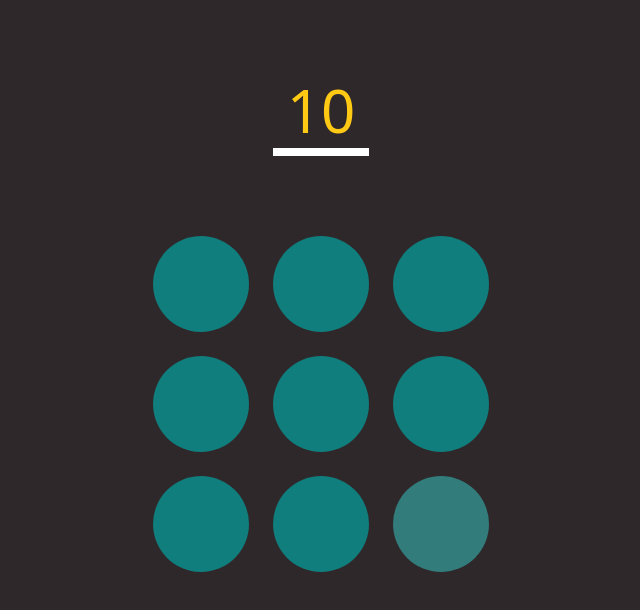
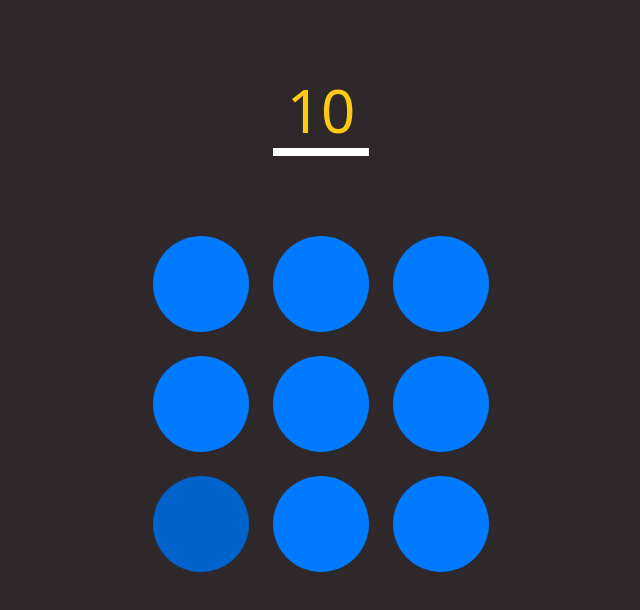
Before and after one commit to SornchaiTheDev/colornonym, a Next.js app: page / in a window 1280 px wide. Shown: the top 610 px of the page, without its empty margins (319-959 px from the left). Built offline with nearby package versions, Linux system fonts and the light colour scheme.

Commit message:
Add : Color Button Components & Reset Timer

```diff
--- /dev/null
+++ b/components/ColorBtn.js
@@ -0,0 +1,25 @@
+import React, { useContext } from "react";
+import { Context } from "../hooks/context";
+
+function ColorBtn({ color, isCorrect }) {
+  const { startTimer, resetTimer } = useContext(Context);
+  const validateColor = () => {
+    startTimer();
+    if (isCorrect) {
+      resetTimer();
+    } else {
+      startTimer();
+    }
+  };
+  return (
+    <div
+      className={`w-24 h-24 rounded-full`}
+      onClick={validateColor}
+      style={{
+        background: color,
+      }}
+    ></div>
+  );
+}
+
+export default ColorBtn;
--- a/components/ColorParts.js
+++ b/components/ColorParts.js
@@ -1,22 +1,14 @@
-import React from "react";
-import useTimer from "../hooks/timer";
+import useColor from "../hooks/colorgenerate";
+import ColorBtn from "./ColorBtn";
 
 function ColorParts() {
-  const [timer, startTimer] = useTimer();
-  React.useEffect(() => {
-    startTimer();
-  }, []);
+  const [colors, correctIndex] = useColor();
+
   return (
     <div className="grid grid-cols-3 gap-6 mt-20">
-      <div className="w-24 h-24 rounded-full bg-[#107E7D]"></div>
-      <div className="w-24 h-24 rounded-full bg-[#107E7D]"></div>
-      <div className="w-24 h-24 rounded-full bg-[#107E7D]"></div>
-      <div className="w-24 h-24 rounded-full bg-[#107E7D]"></div>
-      <div className="w-24 h-24 rounded-full bg-[#107E7D]"></div>
-      <div className="w-24 h-24 rounded-full bg-[#107E7D]"></div>
-      <div className="w-24 h-24 rounded-full bg-[#107E7D]"></div>
-      <div className="w-24 h-24 rounded-full bg-[#107E7D]"></div>
-      <div className="w-24 h-24 rounded-full bg-[#327c7b]"></div>
+      {colors.map((color, index) => (
+        <ColorBtn key={index} color={color} isCorrect={index == correctIndex} />
+      ))}
     </div>
   );
 }
--- a/components/timer.js
+++ b/components/timer.js
@@ -1,12 +1,12 @@
-import React from "react";
-import useTimer from "../hooks/timer";
+import React, { useContext } from "react";
+import { Context } from "../hooks/context";
 
 function Timer() {
-  const [time, startTimer] = useTimer();
+  const { timer } = useContext(Context);
 
   return (
     <div className="flex justify-center items-center flex-col space-y-2">
-      <h1 className="text-timer text-6xl">{time}</h1>
+      <h1 className="text-timer text-6xl">{timer}</h1>
       <span className="w-24 h-2 bg-white "></span>
     </div>
   );
--- /dev/null
+++ b/hooks/colorgenerate.js
@@ -0,0 +1,34 @@
+import React, { useState } from "react";
+
+function hslToHex(h, s, l) {
+  l /= 100;
+  const a = (s * Math.min(l, 1 - l)) / 100;
+  const f = (n) => {
+    const k = (n + h / 30) % 12;
+    const color = l - a * Math.max(Math.min(k - 3, 9 - k, 1), -1);
+    return Math.round(255 * color)
+      .toString(16)
+      .padStart(2, "0"); // convert to Hex and prefix "0" if needed
+  };
+  return `#${f(0)}${f(8)}${f(4)}`;
+}
+
+function useColor() {
+  const [colors, setColors] = useState([]);
+  const [correctIndex, setCorrectIndex] = useState(0);
+  React.useEffect(() => {
+    let colorsArray = new Array(9).fill("");
+    const random = Math.floor(Math.random() * 360);
+    colorsArray.forEach((_, index) => {
+      colorsArray[index] = hslToHex(random, 100, 50);
+    });
+    const randomIndex = Math.floor(Math.random() * colorsArray.length);
+    colorsArray[randomIndex] = hslToHex(random, 100, 40);
+    setCorrectIndex(randomIndex);
+    setColors(colorsArray);
+  }, []);
+
+  return [colors, correctIndex];
+}
+
+export default useColor;
--- a/hooks/context.js
+++ b/hooks/context.js
@@ -1,8 +1,16 @@
 import React, { createContext, useContext, useRe } from "react";
+import useTimer from "./timer";
 
-const Context = createContext(null);
+// Context Initial
+export const Context = createContext(null);
+
 function ContextProvider({ children }) {
-  return <Context.Provider value={null}>{children}</Context.Provider>;
+  const [timer, startTimer, resetTimer] = useTimer();
+  return (
+    <Context.Provider value={{ timer, startTimer, resetTimer }}>
+      {children}
+    </Context.Provider>
+  );
 }
 
 export default ContextProvider;
--- a/hooks/timer.js
+++ b/hooks/timer.js
@@ -1,14 +1,8 @@
 import { useState, useEffect } from "react";
-
-/**
- *
- * create a timer using date - now
- * check if user click button
- */
 
 export default function useTimer() {
   const [initialTime, setInitialTime] = useState(null);
-  const [time, setTime] = useState(10);
+  const [timer, setTimer] = useState(10);
   const [isStart, setIsStart] = useState(false);
 
   // Countdown Function
@@ -19,16 +13,22 @@ export default function useTimer() {
           (initialTime - new Date(Date.now()).getTime()) / 1000
         );
         if (seconds <= 0) setIsStart(false);
-        setTime(seconds);
+        setTimer(seconds);
       }
     }, 1000);
     return () => clearInterval(count);
-  }, [time, isStart]);
+  }, [timer, isStart]);
 
   const startTimer = () => {
+    if (isStart) return;
     setIsStart(true);
     setInitialTime(new Date(Date.now() + 10000).getTime());
   };
 
-  return [time, startTimer];
+  const resetTimer = () => {
+    setTimer(10);
+    setInitialTime(new Date(Date.now() + 10000).getTime());
+  };
+
+  return [timer, startTimer, resetTimer];
 }
--- a/pages/index.js
+++ b/pages/index.js
@@ -1,7 +1,13 @@
+import { useEffect } from "react";
 import ColorParts from "../components/ColorParts";
 import Timer from "../components/timer";
 import ContextProvider from "../hooks/context";
+import useColor from "../hooks/colorgenerate";
 function index() {
+  const [color, diffColor] = useColor();
+  useEffect(() => {
+    console.log(diffColor);
+  }, []);
   return (
     <ContextProvider>
       <div className="flex flex-col justify-start items-center pt-20  bg-primary h-screen px-12">
```
